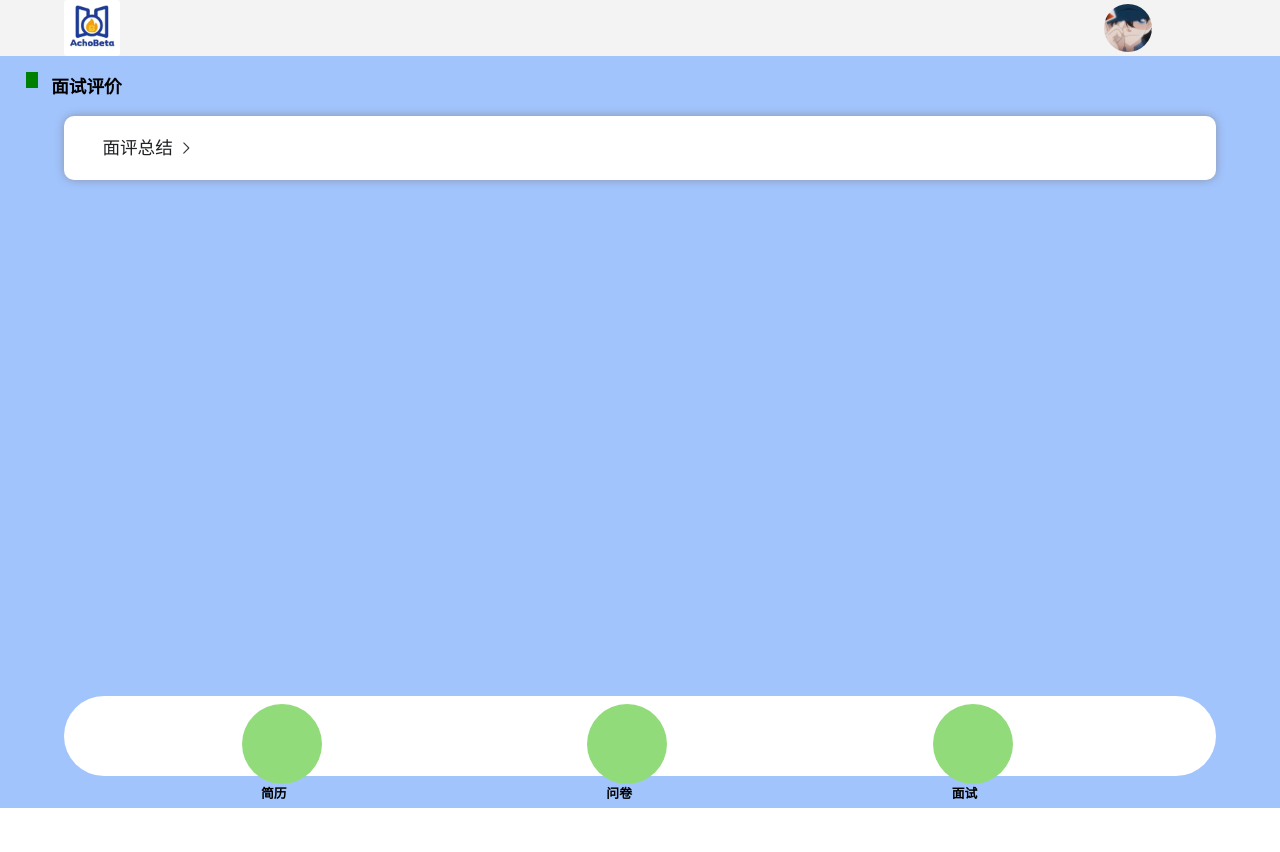
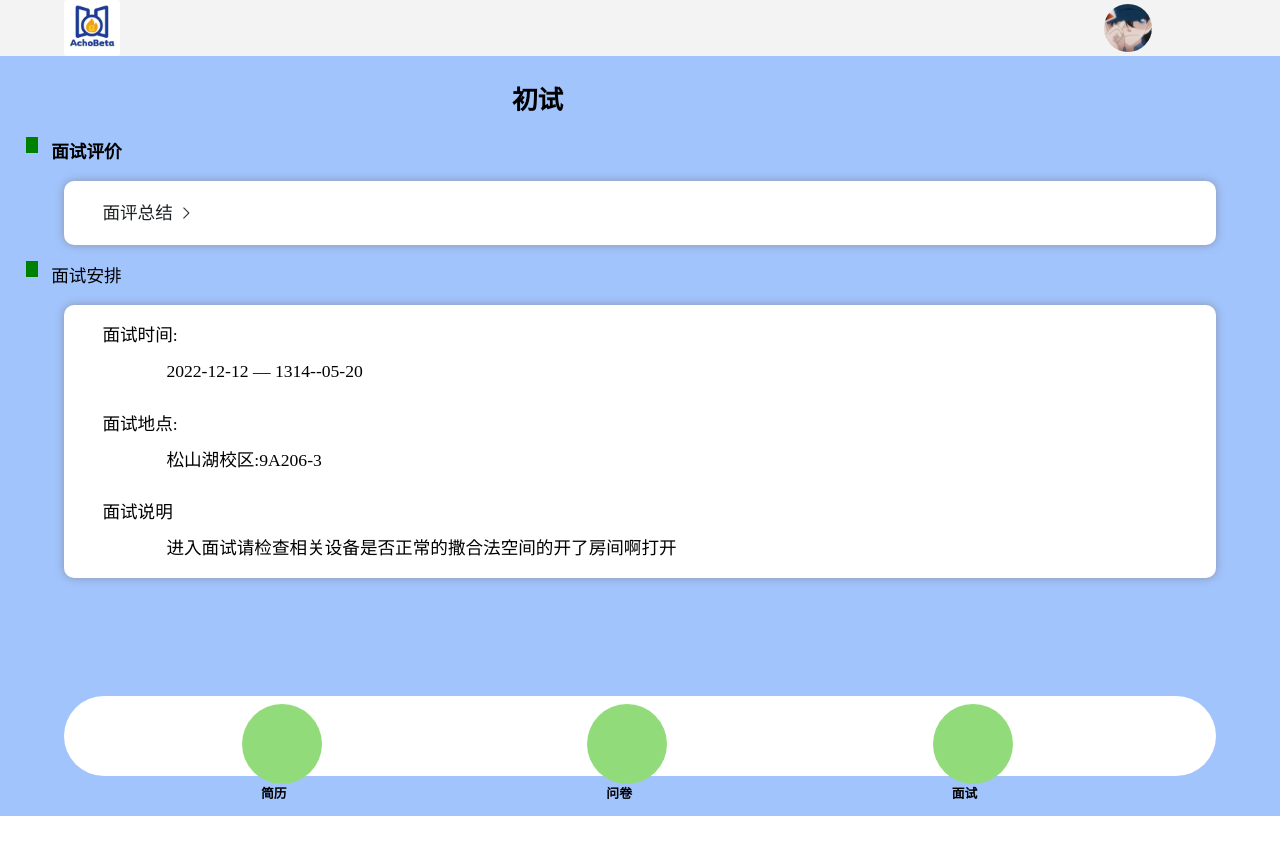
Before and after one commit to lingwu88/AchoBeta-Recruitment-fronted, a Vue app: page /activitiesLayout/interview in a window 1280 px wide. Built offline with nearby package versions, Linux system fonts and the light colour scheme; some icons are missing; a small style sheet from the web is missing.

Commit message:
面试模块新增interviewArrange部分

```diff
--- /dev/null
+++ b/src/components/interviewArrangement.vue
@@ -0,0 +1,65 @@
+<script lang="ts" setup>
+import {PropTypes} from '@/utils/propTypes'
+import titleBlock from '@/components/titleBlock.vue'
+defineOptions({
+  name:'interviewArrangement'
+})
+
+const prop=defineProps({
+  startTime:PropTypes.string.def('2022-12-12'),
+  endTime:PropTypes.string.def('1314--05-20'),
+  address:PropTypes.string.def('松山湖校区:9A206-3'),
+  description:PropTypes.string.def('进入面试请检查相关设备是否正常的撒合法空间的开了房间啊打开')
+})
+</script>
+
+<template>
+  <titleBlock title="面试安排" class="Itarrangement-title"></titleBlock>
+  <div class="arrangement-card">
+        <n-flex vertical>
+          <div class="arrangement-content">
+            <p class="arrangement-title">面试时间:</p>
+            <p class="arrangement-description"><span>{{ prop.startTime }} — </span><span>{{ prop.endTime }}</span></p>
+          </div>
+          <div class="arrangement-content">
+            <p class="arrangement-title">面试地点:</p>
+            <p class="arrangement-description">{{ prop.address }}</p>
+          </div>
+          <div class="arrangement-content">
+            <p class="arrangement-title">面试说明</p>
+            <p class="last-description">{{ prop.description }}</p>
+          </div>
+        </n-flex>
+    </div>
+</template>
+
+<style scoped>
+.Itarrangement-title{
+  margin: 2vh 0 0 4vw;
+  font-size: 1.5rem;
+}
+.arrangement-card{
+  width: 90vw;
+  min-height: 20vh;
+  background-color: white;
+  border-radius: 10px;
+  box-shadow: 0 0 10px rgb(137, 148, 173) ;
+  margin: 0 auto 0 5vw;
+}
+.arrangement-content{
+  font-family: '楷体';
+  font-size: 1.1rem;
+}
+.arrangement-title{
+  padding: 2vh 0 0 3vw;
+  font-size: 1.1rem;
+}
+.arrangement-description{
+  width: 75vw;
+  padding: 1vh 0 0 8vw;
+}
+.last-description{
+  width: 75vw;
+  padding: 1vh 0 2vh 8vw;
+}
+</style>
--- a/src/views/interview.vue
+++ b/src/views/interview.vue
@@ -1,10 +1,15 @@
 <script lang="ts" setup>
 import interviewResult from '@/components/interviewResult.vue'
+import interviewArrangement from '@/components/interviewArrangement.vue'
+import { ref } from 'vue'
+const interviewTurn=ref('初试')
 </script>
 
 <template>
   <div class="interview-layout">
+    <p class="interview-name">{{ interviewTurn }}</p>
     <interviewResult></interviewResult>
+    <interviewArrangement></interviewArrangement>
   </div>
 </template>
 
@@ -13,4 +18,9 @@ import interviewResult from '@/components/interviewResult.vue'
   width: 100vw;
   min-height: 80vh;
 }
+.interview-name{
+  font-size: 1.6rem;
+  font-weight: bolder;
+  margin: 3vh 0 0 40vw;
+}
 </style>
```
